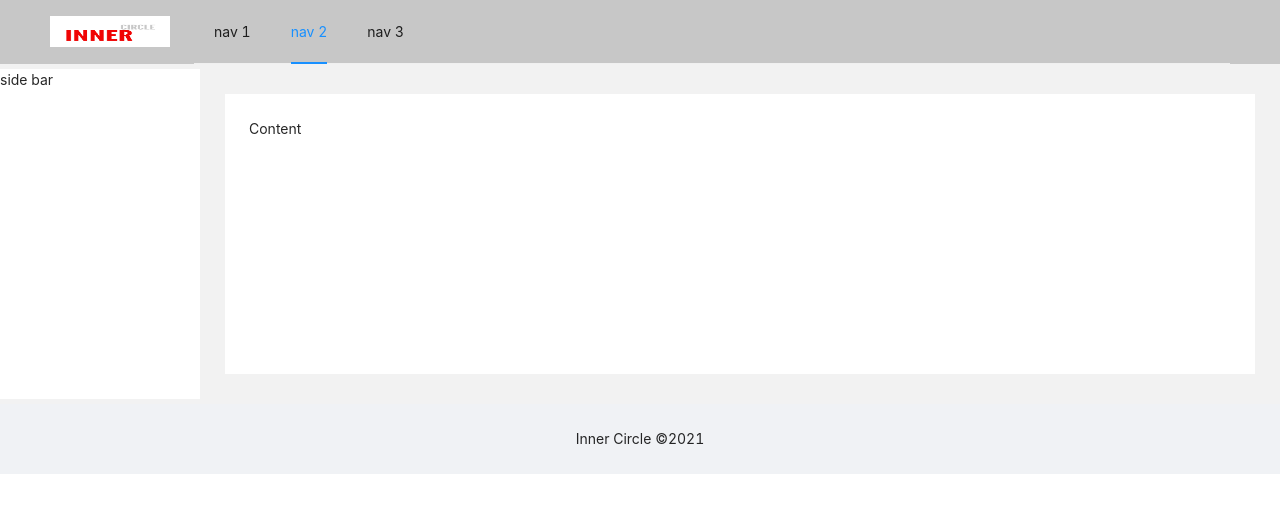
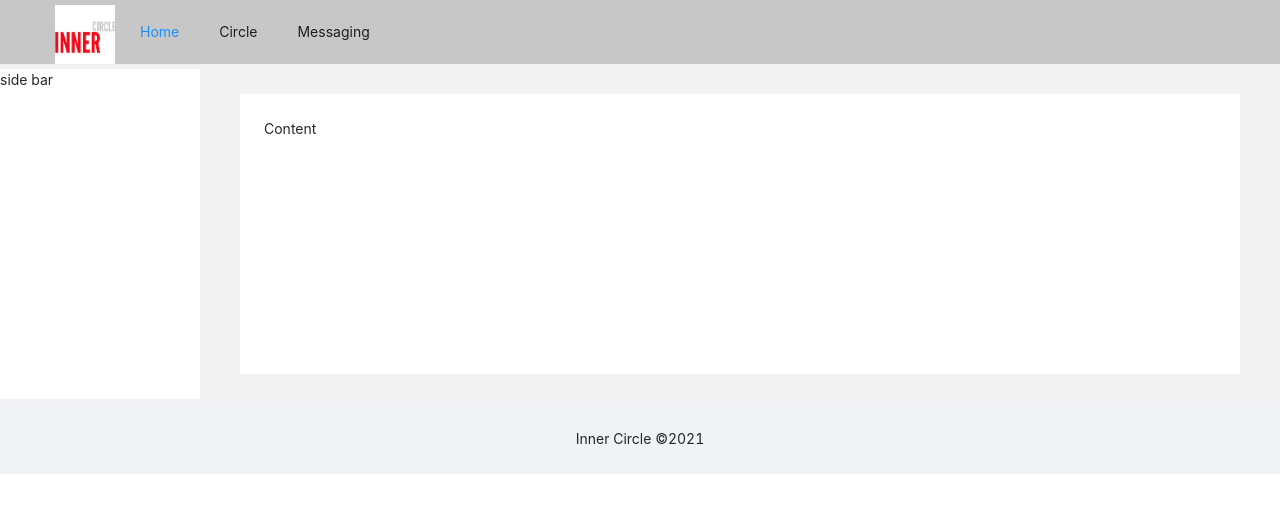
Before and after one commit to nathanclough/software-engineering-project, a React (Create React App) app in the folder application/app/: page /homepage in a window 1280 px wide. Shown: the top 512 px of the page. Built offline with nearby package versions, Linux system fonts and the light colour scheme.

Commit message:
Added functionality to collapse side bar

```diff
--- a/application/app/src/Components/Homepage.js
+++ b/application/app/src/Components/Homepage.js
@@ -14,18 +14,21 @@ function Homepage(props){
         <>
     <Layout className="layout">
     <Header>
-    <img src={logo} className="logo" />
-    <Menu style={{backgroundcolor: 'red'}} theme="light" mode="horizontal" defaultSelectedKeys={['2']}>
-        <Menu.Item key="1">nav 1</Menu.Item>
-        <Menu.Item key="2">nav 2</Menu.Item>
-        <Menu.Item key="3">nav 3</Menu.Item>
+    <Menu theme="light" mode="horizontal" defaultSelectedKeys={['1']}>
+        <img src={logo} className="logo" />
+        <Menu.Item key="1">Home</Menu.Item>
+        <Menu.Item key="2">Circle</Menu.Item>
+        <Menu.Item key="3">Messaging</Menu.Item>
       </Menu>
     </Header>
     <Layout style={{padding: '5px 0px'}}>
-    <Sider theme="light" >
+    <Sider theme="light"
+      breakpoint="lg"
+      collapsedWidth="0"
+    >
         side bar
     </Sider>
-    <Content style={{ padding: '25px 25px' }}>
+    <Content style={{ padding: '25px 40px' }}>
       <div className="site-layout-content">Content</div>
     </Content>
     </Layout>
--- a/application/app/src/index.css
+++ b/application/app/src/index.css
@@ -33,10 +33,9 @@ code {
 }
 .logo {
   float: left;
-  width: 120px;
-  height: 31px;
-  margin: 16px 24px 16px 0;
-  background: rgba(255, 255, 255, 0.3);
+  width: 60px;
+  height: 60px;
+  margin: 5px 5px 5px 5px;
 }
 .ant-menu:not(.ant-menu-horizontal) .ant-menu-item-selected {
   background: transparent;
```
Also changed, not shown: application/app/src/logo.png.
